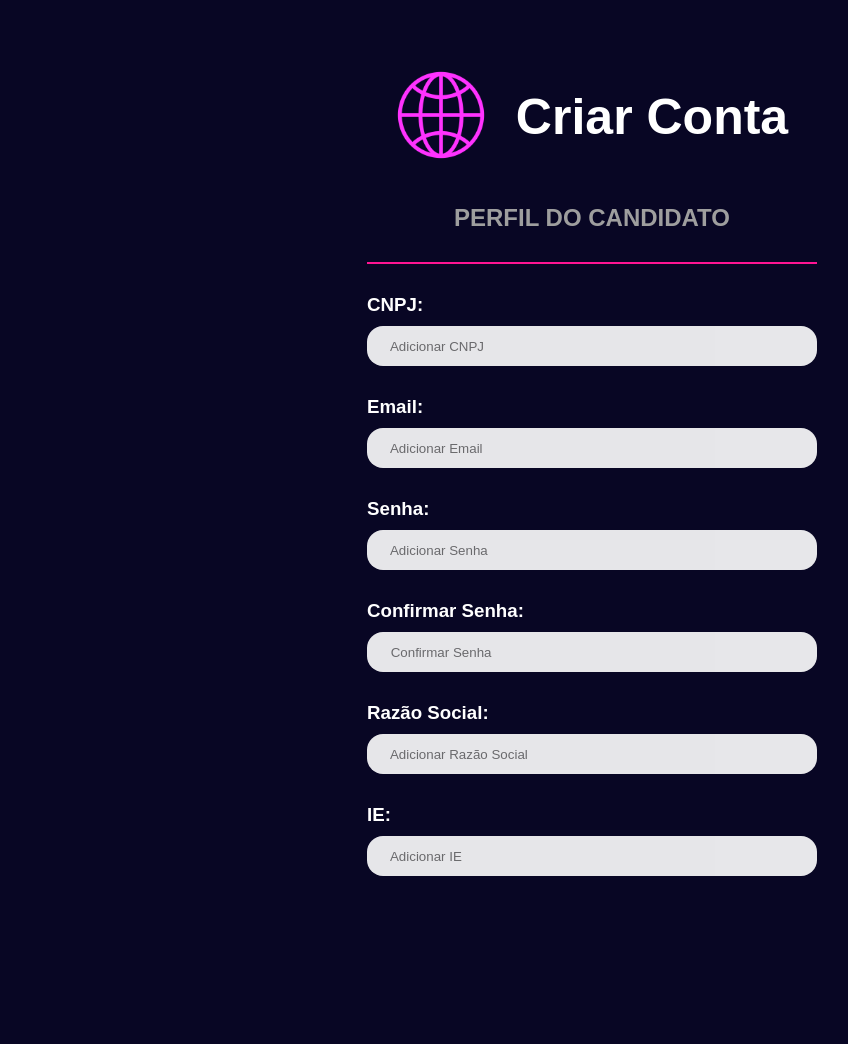
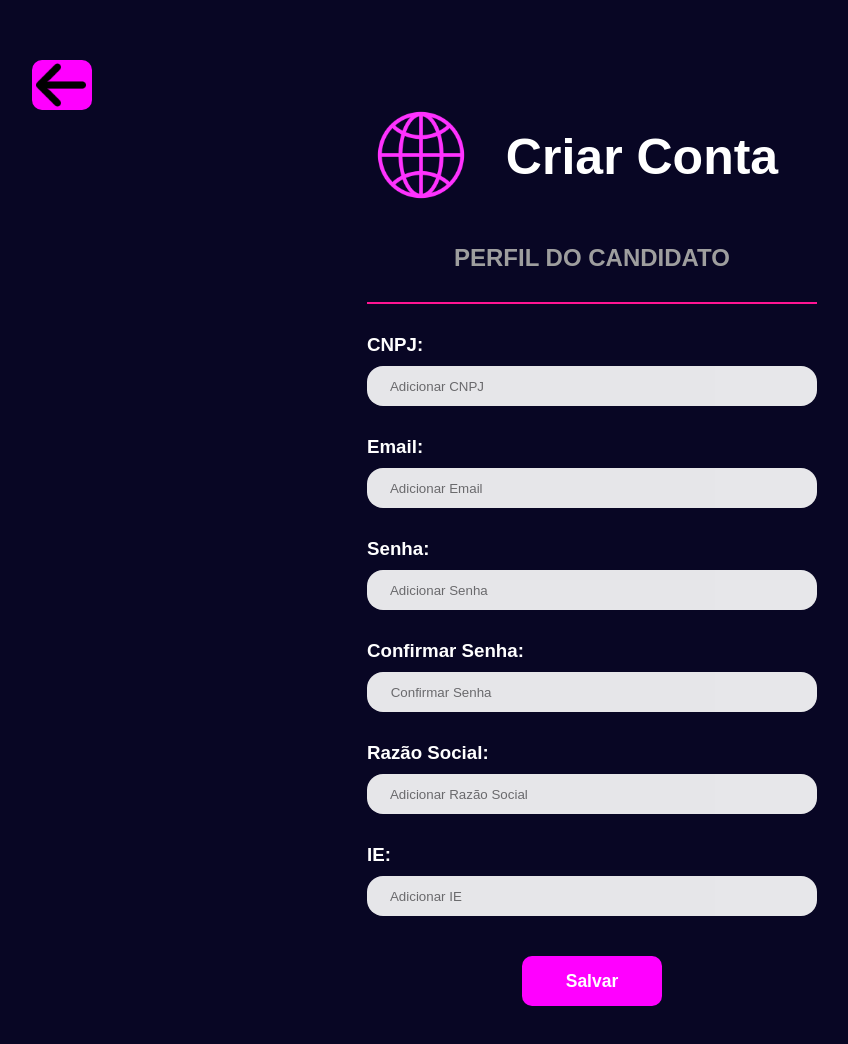
Before and after one commit to FelipeFernandes7/Compra-Compartilhada-TCC, a React (Create React App) app: page /register in a window 1280 px wide. Shown: the top 1044 px of the page, without its empty margins (48-896 px from the left). Before the commit the page ends 916 px from the top, so only its background shows below. Built offline with nearby package versions, Linux system fonts and the light colour scheme; grey boxes are pictures that could not be loaded.

Commit message:
update sscreens

```diff
--- a/src/pages/Login.jsx
+++ b/src/pages/Login.jsx
@@ -3,32 +3,47 @@ import Logo from "../assets/globo 1.svg";
 
 import Swal from "sweetalert2";
 import React, { useState } from "react";
-import api from "./api/api.js";
+import { Link } from "react-router-dom";
 
 export function Login() {
   const [cnpj, setCnpj] = useState("");
   const [_password, password] = useState("");
   async function onEntrarClicked() {
     try {
-      if (!cnpj && !_password) {
+      if (!cnpj || !_password) {
         Swal.fire({
-          background:"#191970",
-          color:"#fff",
-          position: "center",
+          background: "#191970",
+          color: "#fff",
           icon: "error",
-          title: "Campos Vazios",
-          showConfirmButton: false,
-          timer: 2500,
+          title: "Oops...",
+          text: "Você precisa preencher os campos!",
         });
-      }
-      else {
-        const response = await api.post("api/usuario/login", {
-          cnpj: cnpj,
-          senha: _password,
-        });
-        console.log(response.data);
-        if (response.status === 200) {
-          alert("Bem vindo");
+      } else {
+        if (cnpj || _password) {
+          let timerInterval;
+          Swal.fire({
+            background: "#191970",
+            color: "#ff00ff",
+            title: "Redirecionando para Home",
+            html: "Aguarde um instante <b></b> ...",
+            timer: 3000,
+            timerProgressBar: true,
+            didOpen: () => {
+              Swal.showLoading();
+              const b = Swal.getHtmlContainer().querySelector("b");
+              timerInterval = setInterval(() => {
+                b.textContent = Swal.getTimerLeft();
+              }, 100);
+            },
+            willClose: () => {
+              clearInterval(timerInterval);
+            },
+          }).then((result) => {
+            /* Read more about handling dismissals below */
+            if (result.dismiss === Swal.DismissReason.timer) {
+              console.log("I was closed by the timer");
+            }
+          });
         }
         //REdirecionar para HOME
       }
@@ -79,7 +94,7 @@ export function Login() {
               <a href="/">Esqueci a Senha</a>
             </div>
             <div className={styles.register}>
-              <a href="/">Cadastre-se</a>
+              <Link to="/register">Cadastre-se</Link>
             </div>
           </div>
 
--- a/src/pages/Register.jsx
+++ b/src/pages/Register.jsx
@@ -1,9 +1,19 @@
 import Logo from "../assets/globo 1.svg";
 import styles from "../styles/register.module.css";
+import seta from "../assets/arrow.png";
+
+import { Link } from "react-router-dom";
 
 export function Register() {
   return (
     <div className={styles.container}>
+      <div className={styles.setaChange}>
+        <Link to="/">
+          <img className={styles.seta} src={seta} alt="" />
+        </Link>
+      </div>
+
+      <div className={styles.allItems}>
         <div className={styles.header}>
           <div className={styles.logo}>
             <img className={styles.img} src={Logo} alt="" />
@@ -12,6 +22,7 @@ export function Register() {
             <h1 className={styles.h1}>Criar Conta</h1>
           </div>
         </div>
+
         <div className={styles.container_register}>
           <div className={styles.perfil}>
             <h2 className={styles.titleperf}>Perfil do candidato</h2>
@@ -49,6 +60,10 @@ export function Register() {
             </div>
           </div>
         </div>
+        <div className={styles.btnEntrar}>
+          <button id="btnEntrar">Salvar</button>
+        </div>
+      </div>
     </div>
   );
 }
--- a/src/styles/register.module.css
+++ b/src/styles/register.module.css
@@ -24,6 +24,51 @@ input {
     color:#fff;
   }
 
+  button {
+    background: #ff00ff;
+    font-weight: 600;
+    color: #fff;
+    height: 50px;
+    width: 140px;
+    font-size: 17.5px;
+    text-align: center;
+    border-radius: 10px;
+    border: none;
+  }
+
+  .container{
+    padding: 30px;
+  }
+
+.setaChange{
+  display: flex;
+  justify-content: left;
+  margin-top:30px ;
+  margin-left: 50px;
+  background: #ff00ff;
+
+
+  border-radius: 10px;
+  max-width: 60px;
+  max-height: 60px;
+  padding-left: 4px;
+}
+.allItems{
+  display: flex;
+  align-items: center;
+  justify-content: center;
+  flex-direction: column;
+  margin-bottom: 30px;
+}
+
+  .seta{
+    display: flex;
+    justify-content: center;
+    height: 50px;
+    width: 50px;
+  }
+
+
   .lineMid {
     display: flex;
     align-items: center;
@@ -40,17 +85,19 @@ input {
   display: flex;
   align-items: center;
   justify-content: center;
-  margin-top: 70px;
+  text-align: center;
+  margin-top: 0px;
 }
 
 .logo {
-  padding-right: 30px;
+  padding-right: 40px;
 
 }
 
 .h1 {
   font-size: 50px;
   color: #fff;
+  padding-right: 30px;
 }
 .titleperf{
   text-transform: uppercase;
@@ -81,12 +128,7 @@ input {
   padding: 40px;
 }
 
-.container {
-  display: flex;
-  align-items: center;
-  justify-content: center;
-  flex-direction: column;
-}
+
 
 .register_area{
   align-items: center;
```
Also changed, not shown: src/assets/arrow.png (added). Lines whose indentation alone changed are shown as unchanged.
